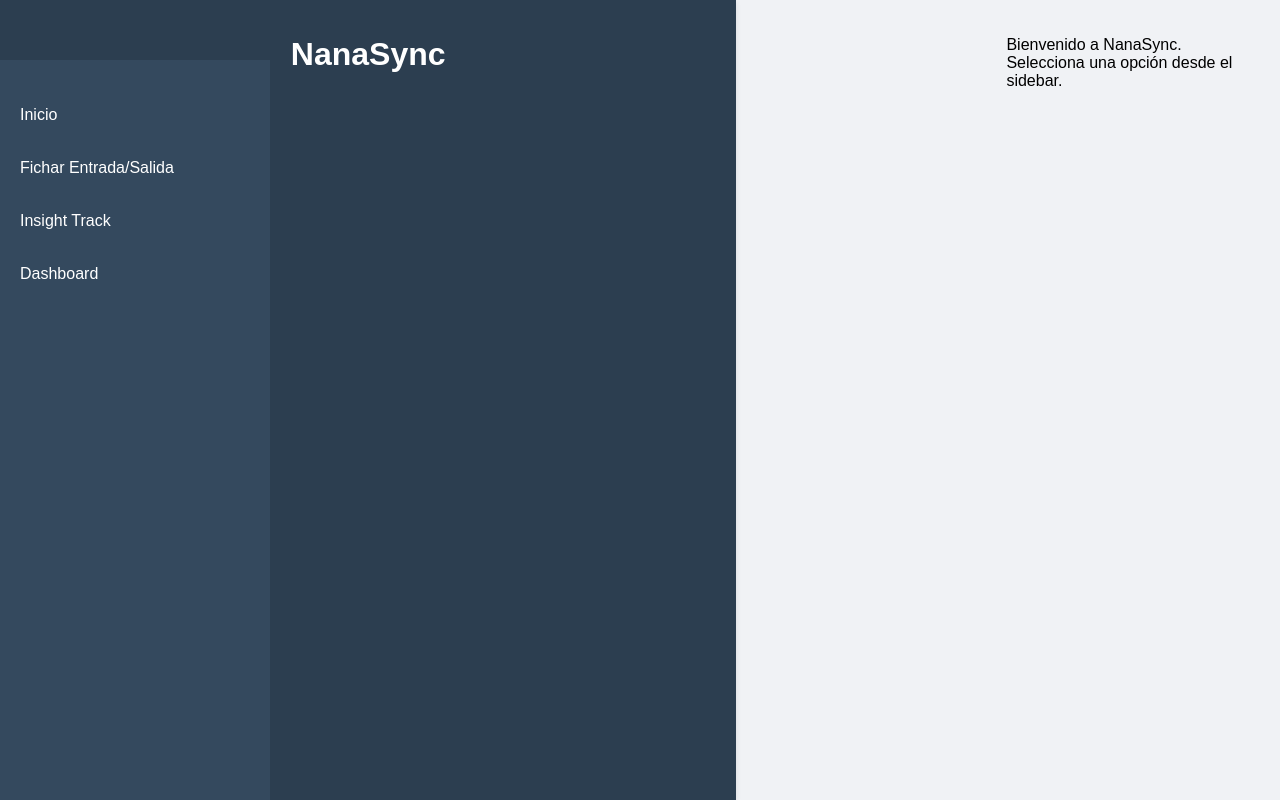
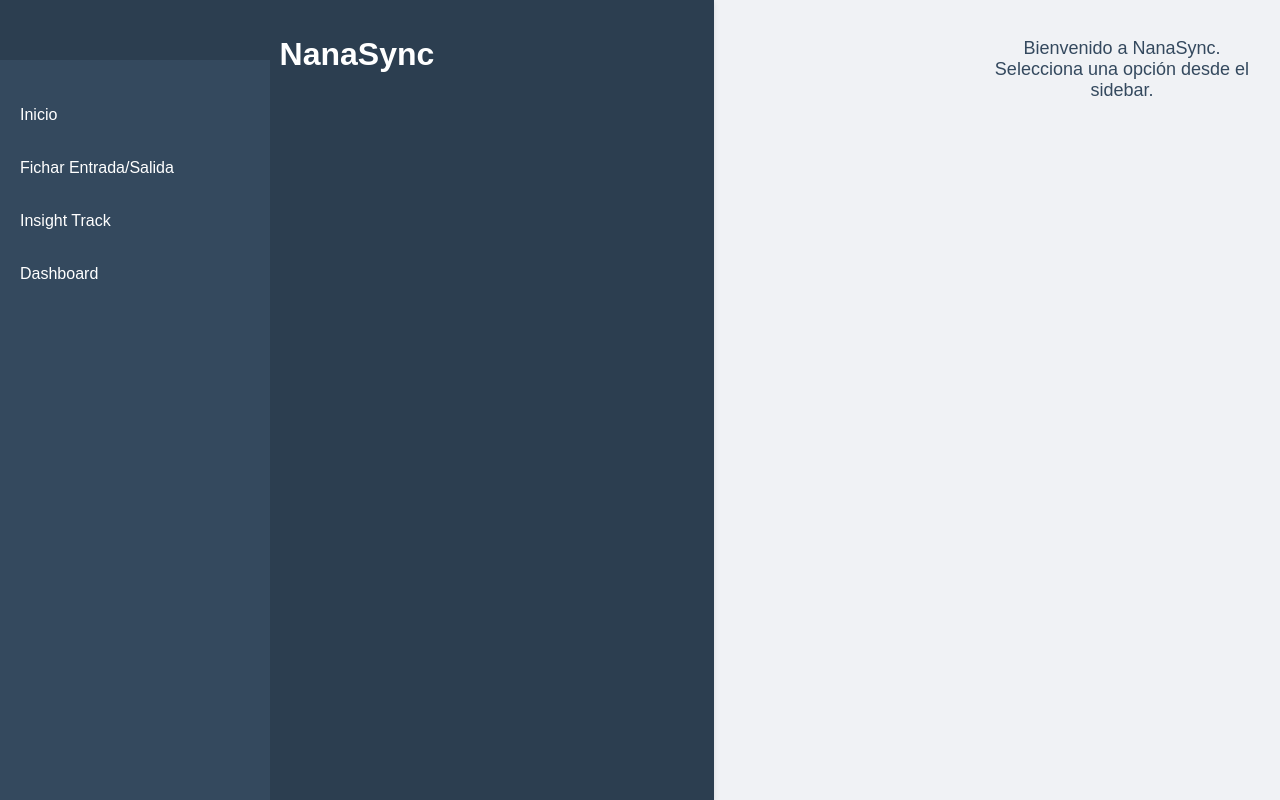
Before and after one commit to StickersHUB1/NanaSync, a plain HTML site: page index.html in a window 1280 px wide. Drawn offline with Linux system fonts and the light colour scheme.

Commit message:
Update styles.css

```diff
--- a/frontend/css/styles.css
+++ b/frontend/css/styles.css
@@ -1,4 +1,3 @@
-/* Estilos básicos */
 body {
   font-family: 'Arial', sans-serif;
   margin: 0;
@@ -22,7 +21,7 @@ header {
   background-color: #34495e;
   color: white;
   padding: 20px 10px;
-  height: calc(100vh - 60px); /* Ajuste para el header */
+  height: calc(100vh - 60px);
   position: fixed;
   top: 60px;
   left: 0;
@@ -59,6 +58,12 @@ main {
   flex-grow: 1;
   overflow-y: auto;
   transition: margin-left 0.3s;
+}
+
+.welcome-message {
+  text-align: center;
+  font-size: 18px;
+  color: #34495e;
 }
 
 form {
@@ -266,7 +271,6 @@ button:hover {
   font-size: 18px;
 }
 
-/* Media Query para móviles */
 @media (max-width: 768px) {
   .sidebar {
     width: 200px;
```
